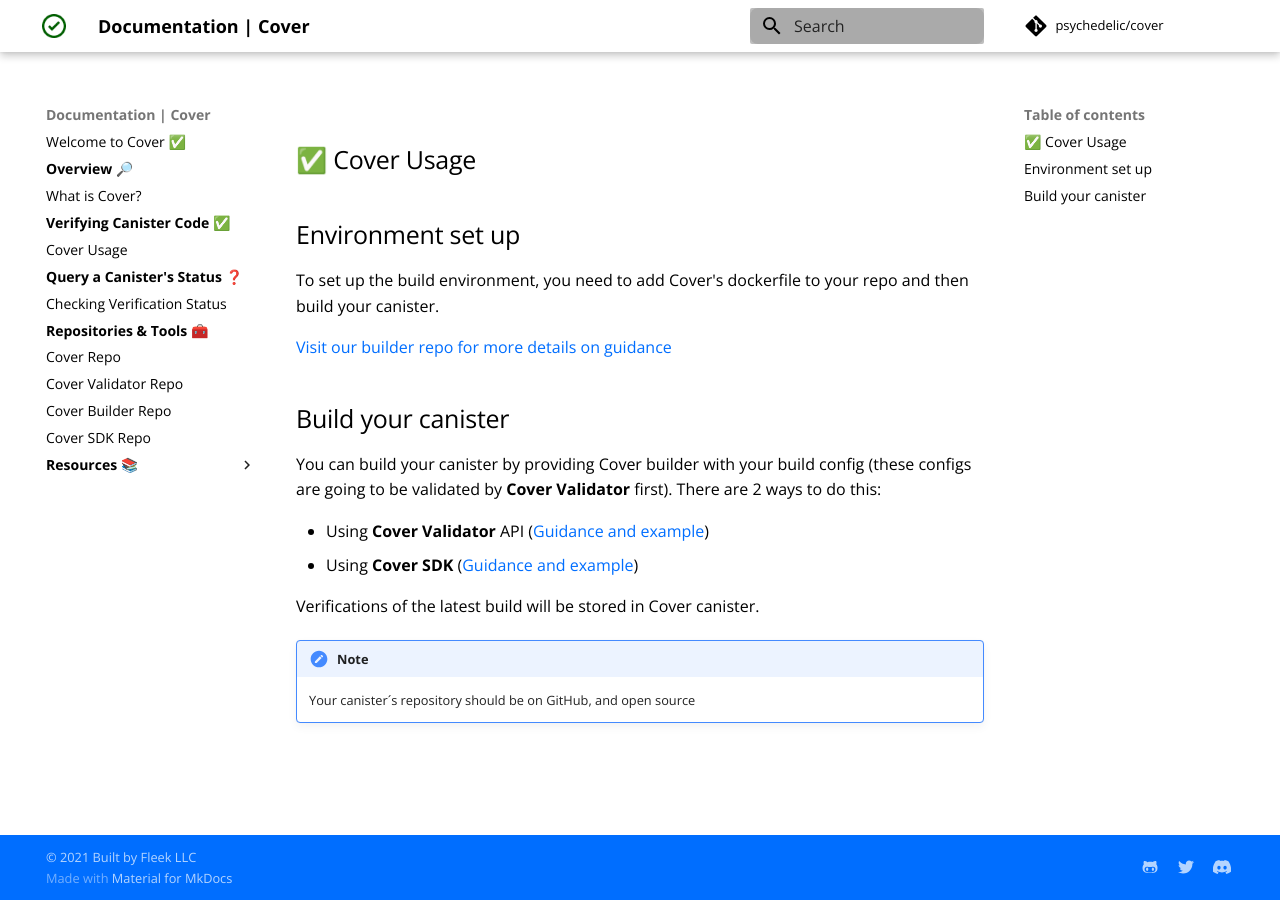
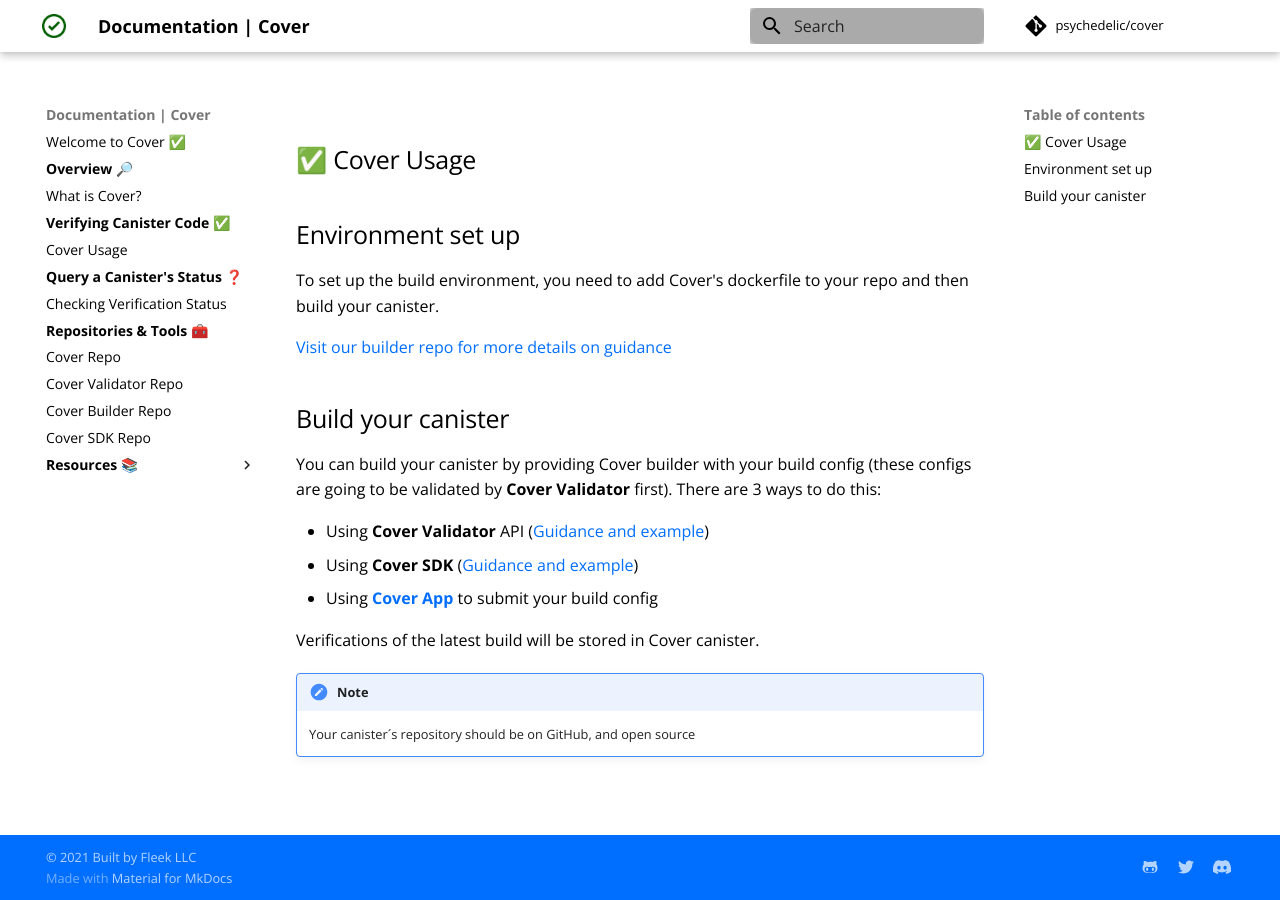
Before and after one commit to Psychedelic/cover-docs, an MkDocs documentation site: the page built from docs/integrate-cover/getting-started.md, in a window 1280 px wide. Built offline with MkDocs 1.6.1 and Material for MkDocs 9.7.7, drawn with Linux system fonts in a browser that asks for light colours; comment, search, counter and statistics services are not loaded.

Commit message:
chore: update Cover app url

```diff
--- a/docs/integrate-cover/getting-started.md
+++ b/docs/integrate-cover/getting-started.md
@@ -12,10 +12,11 @@
 
 ##  Build your canister
 
-You can build your canister by providing Cover builder with your build config (these configs are going to be validated by **Cover Validator** first). There are 2 ways to do this:
+You can build your canister by providing Cover builder with your build config (these configs are going to be validated by **Cover Validator** first). There are 3 ways to do this:
 
 - Using **Cover Validator** API ([Guidance and example](https://github.com/Psychedelic/cover-validator))
 - Using **Cover SDK** ([Guidance and example](https://github.com/Psychedelic/cover-sdk))
+- Using [**Cover App**](https://app.covercode.ooo/) to submit your build config
 
 Verifications of the latest build will be stored in Cover canister.
 
```
Also changed, not shown: docs/check-status/getting-started.md (+1 -1 lines).
